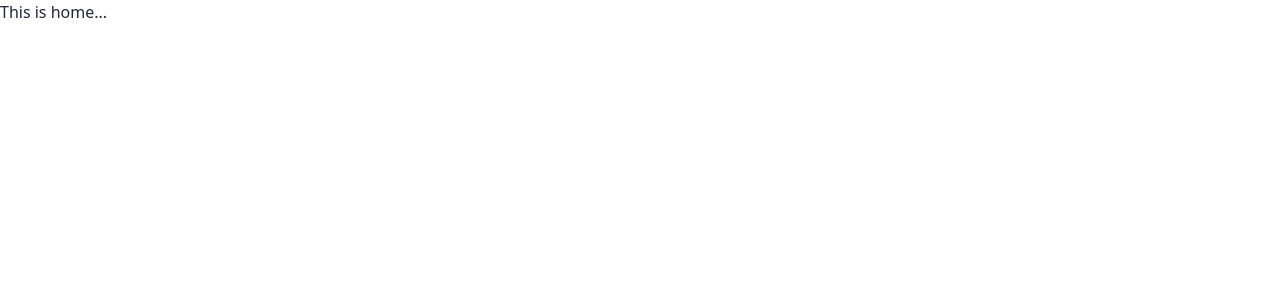
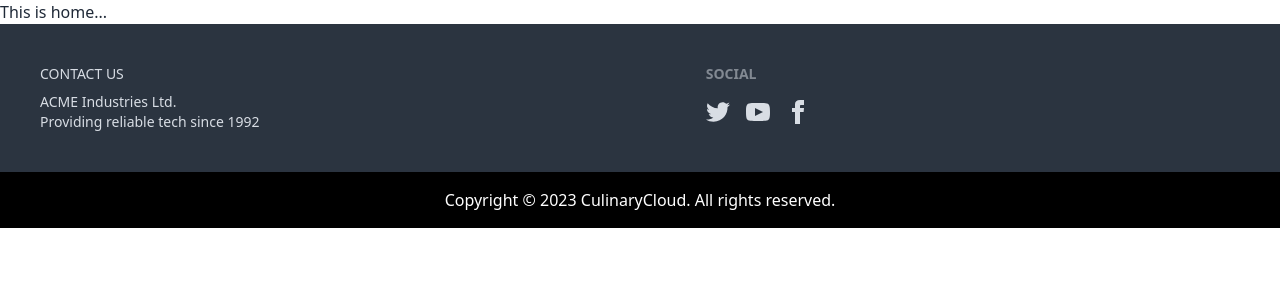
Before and after one commit to ihsajjad/bistro-boss-client, a React (Vite) app: page / in a window 1280 px wide. Shown: the top 300 px of the page. Built offline with nearby package versions, Linux system fonts and the light colour scheme.

Commit message:
added footer

```diff
--- a/package.json
+++ b/package.json
@@ -12,6 +12,7 @@
   "dependencies": {
     "localforage": "^1.10.0",
     "match-sorter": "^6.3.1",
+    "moment": "^2.29.4",
     "react": "^18.2.0",
     "react-dom": "^18.2.0",
     "react-router-dom": "^6.14.2",
--- a/src/layouts/Main.jsx
+++ b/src/layouts/Main.jsx
@@ -1,9 +1,11 @@
 import { Outlet } from "react-router-dom";
+import Footer from "../shared/footer/Footer";
 
 const Main = () => {
   return (
     <div>
       <Outlet />
+      <Footer />
     </div>
   );
 };
--- a/src/main.jsx
+++ b/src/main.jsx
@@ -6,6 +6,8 @@
 
 ReactDOM.createRoot(document.getElementById("root")).render(
   <React.StrictMode>
-    <RouterProvider router={router} />
+    <div className="max-w-screen-xl mx-auto">
+      <RouterProvider router={router} />
+    </div>
   </React.StrictMode>
 );
--- /dev/null
+++ b/src/shared/footer/Footer.jsx
@@ -0,0 +1,64 @@
+import moment from "moment/moment";
+
+const Footer = () => {
+  const year = moment().format("YYYY");
+  return (
+    <footer>
+      <div className="footer p-10 bg-neutral  text-neutral-content">
+        <div>
+          <h3>CONTACT US</h3>
+          <p>
+            ACME Industries Ltd.
+            <br />
+            Providing reliable tech since 1992
+          </p>
+        </div>
+        <div>
+          <span className="footer-title">Social</span>
+          <div className="grid grid-flow-col gap-4">
+            <a>
+              <svg
+                xmlns="http://www.w3.org/2000/svg"
+                width="24"
+                height="24"
+                viewBox="0 0 24 24"
+                className="fill-current"
+              >
+                <path d="M24 4.557c-.883.392-1.832.656-2.828.775 1.017-.609 1.798-1.574 2.165-2.724-.951.564-2.005.974-3.127 1.195-.897-.957-2.178-1.555-3.594-1.555-3.179 0-5.515 2.966-4.797 6.045-4.091-.205-7.719-2.165-10.148-5.144-1.29 2.213-.669 5.108 1.523 6.574-.806-.026-1.566-.247-2.229-.616-.054 2.281 1.581 4.415 3.949 4.89-.693.188-1.452.232-2.224.084.626 1.956 2.444 3.379 4.6 3.419-2.07 1.623-4.678 2.348-7.29 2.04 2.179 1.397 4.768 2.212 7.548 2.212 9.142 0 14.307-7.721 13.995-14.646.962-.695 1.797-1.562 2.457-2.549z"></path>
+              </svg>
+            </a>
+            <a>
+              <svg
+                xmlns="http://www.w3.org/2000/svg"
+                width="24"
+                height="24"
+                viewBox="0 0 24 24"
+                className="fill-current"
+              >
+                <path d="M19.615 3.184c-3.604-.246-11.631-.245-15.23 0-3.897.266-4.356 2.62-4.385 8.816.029 6.185.484 8.549 4.385 8.816 3.6.245 11.626.246 15.23 0 3.897-.266 4.356-2.62 4.385-8.816-.029-6.185-.484-8.549-4.385-8.816zm-10.615 12.816v-8l8 3.993-8 4.007z"></path>
+              </svg>
+            </a>
+            <a>
+              <svg
+                xmlns="http://www.w3.org/2000/svg"
+                width="24"
+                height="24"
+                viewBox="0 0 24 24"
+                className="fill-current"
+              >
+                <path d="M9 8h-3v4h3v12h5v-12h3.642l.358-4h-4v-1.667c0-.955.192-1.333 1.115-1.333h2.885v-5h-3.808c-3.596 0-5.192 1.583-5.192 4.615v3.385z"></path>
+              </svg>
+            </a>
+          </div>
+        </div>
+      </div>
+      <div className="footer-center p-4 bg-black text-base-100">
+        <div>
+          <p>Copyright © {year} CulinaryCloud. All rights reserved.</p>
+        </div>
+      </div>
+    </footer>
+  );
+};
+
+export default Footer;
```
Also changed, not shown: 1 other file (tests, documents, lock files or other folders).
